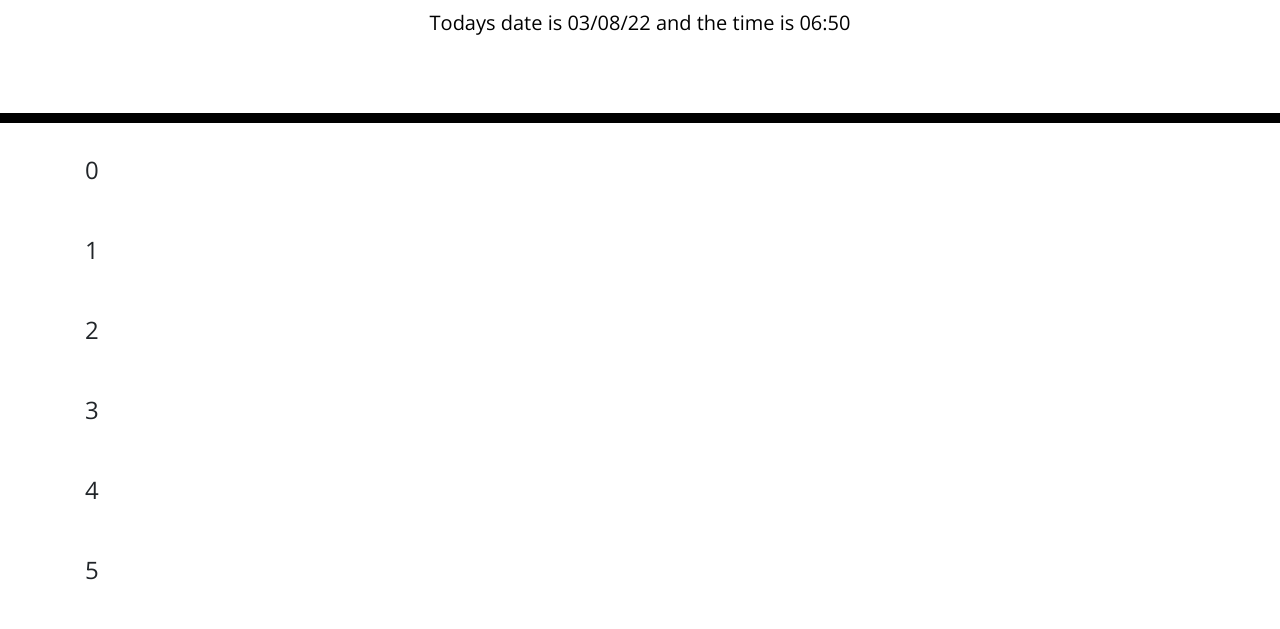
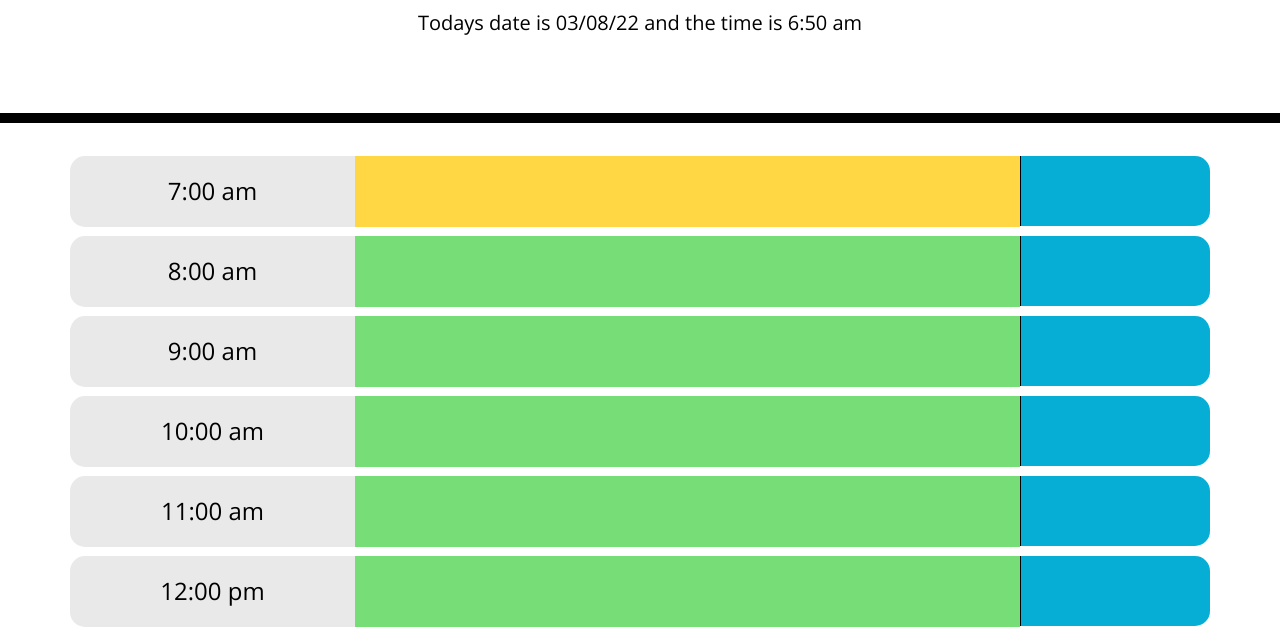
Before and after one commit to sam-levin/work-scheduler, a plain HTML site: page index.html in a window 1280 px wide. Shown: the part 181-810 px from the top of the page. Drawn offline with nearby package versions, Linux system fonts and the light colour scheme; a web font is replaced by a local one.

Commit message:
adding time changes

```diff
--- a/assets/css/style.css
+++ b/assets/css/style.css
@@ -25,8 +25,12 @@ textarea{
   white-space: pre-wrap;
 }
 
+h4 {
+}
+
 .time-block{
   text-align: center;
+  height: 80px;
   border-radius: 15px;
 }
 
@@ -37,9 +41,14 @@ textarea{
 }
 
 .hour {
-  background-color: #ffffff;
+  background-color: rgb(233, 233, 233);
   color: #000000;
-  border-top: 1px dashed #000000;
+  text-align: center;
+  display: flex;
+  align-items: center;
+  justify-content: center;
+  border-top-left-radius: 15px;
+  border-bottom-left-radius: 15px;
 }
 
 .past {
@@ -48,7 +57,7 @@ textarea{
 }
 
 .present {
-  background-color: #ff6961;
+  background-color: #ffd744;
   color: white;
 }
 
@@ -58,10 +67,14 @@ textarea{
 }
 
 .saveBtn {
+  margin-bottom: 9px;
   border-left: 1px solid black;
   border-top-right-radius: 15px;
   border-bottom-right-radius: 15px;
   background-color: #06AED5;
+  display: flex;
+  align-items: center;
+  justify-content: center;
   color: white;
 }
 
--- a/assets/js/script.js
+++ b/assets/js/script.js
@@ -1,48 +1,46 @@
-let numHours = 12;
-let numDivisions = 1;
+let numHours = 18;
+let numDivisions = 2;
 let minPerDiv = 60/numDivisions;
 let totalDivs = numHours*numDivisions;
+
 
 
 
 var updatedate = function(){
     let datestamp = moment().format("MM/DD/YY");
     var todaysdate = document.getElementById("currentDay")
-    let timestamp = moment().format("HH:mm");
+    let timestamp = moment().format("h:mm a");
     todaysdate.innerHTML = "Todays date is " + datestamp + " and the time is " + timestamp;
     // this needs to be updated to include moment.js to display current date
 }
 
-var createBlock = function(taskText, taskDate, taskList) {
-    // create elements that make up a task item
-    var taskLi = $("<li>").addClass("list-group-item");
-    var taskSpan = $("<span>")
-      .addClass("badge badge-primary badge-pill")
-      .text(taskDate);
-    var taskP = $("<p>")
-      .addClass("m-1")
-      .text(taskText);
+var timeCheck = function (timeId, taskBlock) {
+    if (timeId.isBefore(moment())) {
+        taskBlock.addClass(" description col-sm-7")
+        taskBlock.addClass("past")
+    } else if (((moment(timeId).diff(moment()))/3600000)< 1 && ((moment(timeId).diff(moment()))/3600000) > 0) {
+        taskBlock.addClass("present")
+        taskBlock.addClass(" description col-sm-7")
 
-    // append span and p element to parent li
-    taskLi.append(taskSpan, taskP);
-    auditTask(taskLi)
-
-    // append to ul list on the page
-    $("#list-" + taskList).append(taskLi);
-  };
-
+    } else {
+        taskBlock.addClass("future");
+        taskBlock.addClass(" description col-sm-7")
+    }
+};
 
 var buildblocks = function (){
-    for (i = 0; i < totalDivs; i ++) {
+    for (i = 0; i < numHours; i ++) {
+        var timeEl = moment().startOf('day').add(7 + i,"hour");
         var newBlock = $("<li>").addClass("row")
-        var time = i
         var timeBlock = $("<h4>")
-            .addClass("block-item col-sm-3")
-            .text(time);
+            .addClass("  hour col-sm-3")
+            .text(timeEl.format('h:mm a'));
         var taskBlock = $("<h3>")
-            .addClass("block-item editable col-sm-7")
+            $(taskBlock).attr("id", timeEl)
+            timeCheck(timeEl, taskBlock);
+            // if  statement for if content is before or after time
         var saveBlock =$("<span>")
-            .addClass("block-item oi oi-plus plus-button col-sm-2")// we need to make this have text align center
+            .addClass(" oi oi-plus saveBtn col-sm-2")// we need to make this have text align center
 
         // append to parent list
         newBlock.append(timeBlock, taskBlock, saveBlock);
@@ -52,25 +50,29 @@ var buildblocks = function (){
     }
 }
 
+// there should be a separate function validating blocks with the time
+    // this also needs to run on an interval system
+
 // task text was clicked
 $(".container").on("click", "h3", function() {
     // get current text of p element
     var text = $(this)
       .text()
       .trim();
-
+    var currentId = $(this).attr("id")
     // replace p element with a new textarea
     var textInput = $("<textarea>").addClass("form-control col-sm-7").val(text);
     $(this).replaceWith(textInput);
-
+    $(textInput).attr("id", currentId)
     // auto focus new element
     textInput.trigger("focus");
+    // there should maybe be something that makes other tasks unclickable
 });
 
-$(".container").on("click", ".plus-button", function() {
+$(".container").on("click", ".saveBtn", function() {
     // get current value of textarea
     var text = $("textarea").val();
-
+    var textAreaId = $("textarea").attr("id")
     // get status type and position in the list
     /*var status = $(this)
       .closest(".list-group")
@@ -88,10 +90,12 @@ $(".container").on("click", ".plus-button", function() {
     // recreate p element
     var taskP = $("<h3>")
       .addClass("col-sm-7")
-      .text(text);
-
+      .text(text)
+      .attr("id", textAreaId);
     // replace textarea with new content
     $("textarea").replaceWith(taskP);
+    var momentObjId = moment.unix(($(taskP).attr("id"))/1000)
+    timeCheck(momentObjId,taskP)
 });
 
 
```
